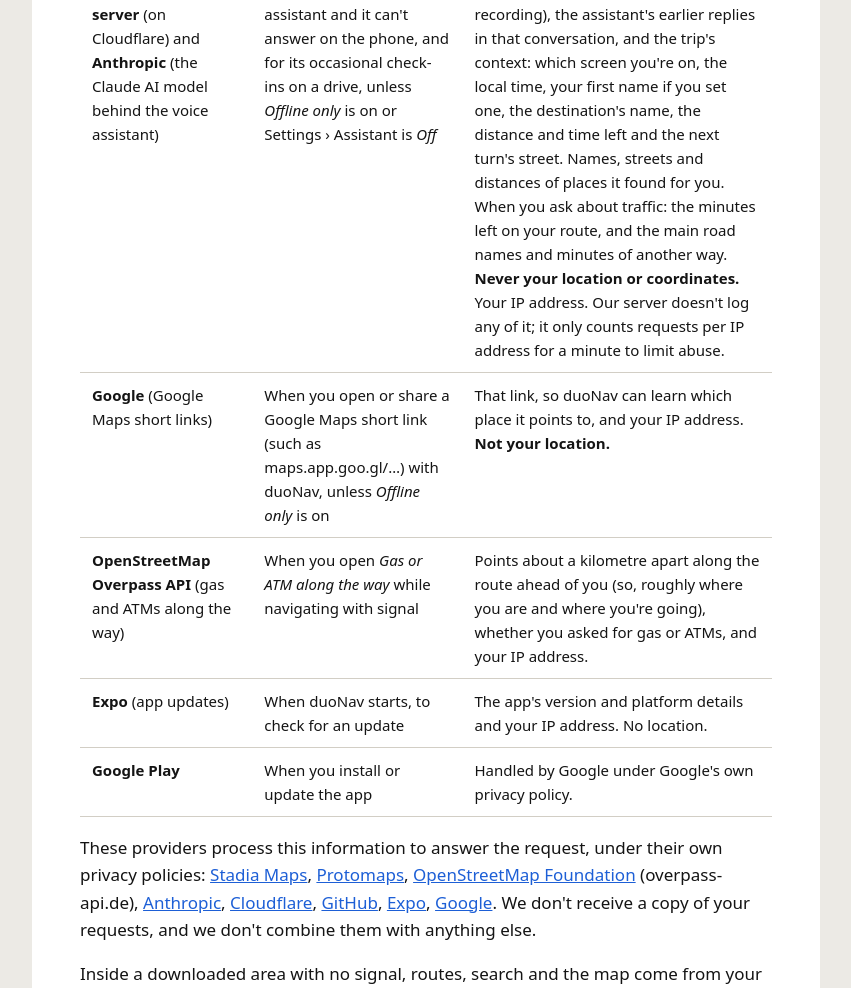
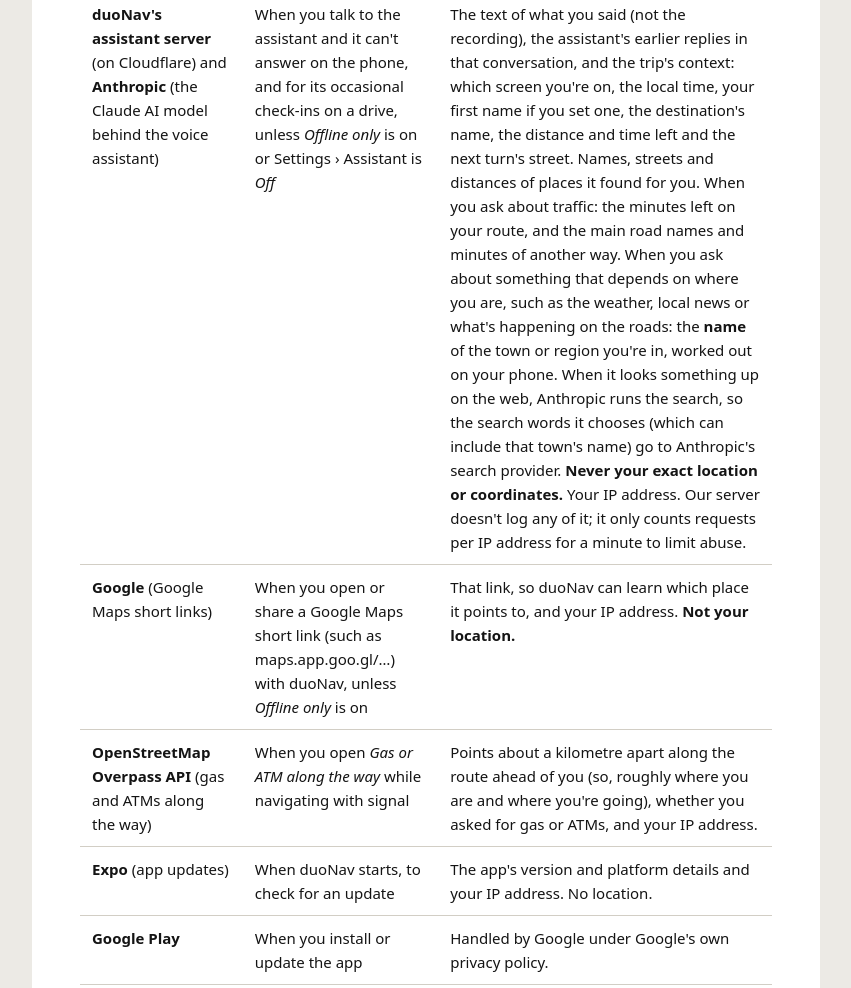
Before and after one commit to jericrealubit/jericrealubit.github.io, a plain HTML site: page duonav/legal/privacy/index.html in a window 1280 px wide. Shown: the part 2801-3789 px from the top of the page, without its empty margins (214-1065 px from the left). Drawn offline with Linux system fonts and the light colour scheme.

Commit message:
Mirror duoNav site from jericrealubit/duonav@a08cbd2

```diff
--- a/duonav/legal/privacy/index.html
+++ b/duonav/legal/privacy/index.html
@@ -89,7 +89,7 @@ footer { max-width: 820px; margin: 0 auto; padding: 0 16px 32px; color: var(--mu
 <tr><td><strong>Stadia Maps</strong> (routing and search)</td><td>When you plan a route, add a stop, are rerouted, or search, and when duoNav checks for a faster route every two minutes while you drive with signal</td><td>The start, stops and destination, your current position and heading on a reroute or faster-route check, the travel mode, your <em>Routes avoid</em> choices, your language and units; when a route passes one of your learned shortcuts by, a few points along that shortcut, to ask for the route that takes it; for search, what you type and your current position, so nearby results come first. Your device's IP address, as with any internet request.</td></tr>
 <tr><td><strong>Stadia Maps</strong> (the map)</td><td>Whenever the map shows an area you haven't downloaded, and when you download or update an area</td><td>Which map pieces your phone asks for, which shows roughly which area is on screen, and your IP address.</td></tr>
 <tr><td><strong>Protomaps</strong> and <strong>GitHub</strong> (map files for testing)</td><td>Only in test builds without a Stadia key, and when you load a map file in the test screens</td><td>The same: which map pieces, and your IP address. If duoNav moves its maps to its own hosting, this table will name it first.</td></tr>
-<tr><td><strong>duoNav's assistant server</strong> (on Cloudflare) and <strong>Anthropic</strong> (the Claude AI model behind the voice assistant)</td><td>When you talk to the assistant and it can't answer on the phone, and for its occasional check-ins on a drive, unless <em>Offline only</em> is on or Settings › Assistant is <em>Off</em></td><td>The text of what you said (not the recording), the assistant's earlier replies in that conversation, and the trip's context: which screen you're on, the local time, your first name if you set one, the destination's name, the distance and time left and the next turn's street. Names, streets and distances of places it found for you. When you ask about traffic: the minutes left on your route, and the main road names and minutes of another way. <strong>Never your location or coordinates.</strong> Your IP address. Our server doesn't log any of it; it only counts requests per IP address for a minute to limit abuse.</td></tr>
+<tr><td><strong>duoNav's assistant server</strong> (on Cloudflare) and <strong>Anthropic</strong> (the Claude AI model behind the voice assistant)</td><td>When you talk to the assistant and it can't answer on the phone, and for its occasional check-ins on a drive, unless <em>Offline only</em> is on or Settings › Assistant is <em>Off</em></td><td>The text of what you said (not the recording), the assistant's earlier replies in that conversation, and the trip's context: which screen you're on, the local time, your first name if you set one, the destination's name, the distance and time left and the next turn's street. Names, streets and distances of places it found for you. When you ask about traffic: the minutes left on your route, and the main road names and minutes of another way. When you ask about something that depends on where you are, such as the weather, local news or what's happening on the roads: the <strong>name</strong> of the town or region you're in, worked out on your phone. When it looks something up on the web, Anthropic runs the search, so the search words it chooses (which can include that town's name) go to Anthropic's search provider. <strong>Never your exact location or coordinates.</strong> Your IP address. Our server doesn't log any of it; it only counts requests per IP address for a minute to limit abuse.</td></tr>
 <tr><td><strong>Google</strong> (Google Maps short links)</td><td>When you open or share a Google Maps short link (such as maps.app.goo.gl/…) with duoNav, unless <em>Offline only</em> is on</td><td>That link, so duoNav can learn which place it points to, and your IP address. <strong>Not your location.</strong></td></tr>
 <tr><td><strong>OpenStreetMap Overpass API</strong> (gas and ATMs along the way)</td><td>When you open <em>Gas or ATM along the way</em> while navigating with signal</td><td>Points about a kilometre apart along the route ahead of you (so, roughly where you are and where you're going), whether you asked for gas or ATMs, and your IP address.</td></tr>
 <tr><td><strong>Expo</strong> (app updates)</td><td>When duoNav starts, to check for an update</td><td>The app's version and platform details and your IP address. No location.</td></tr>
```
